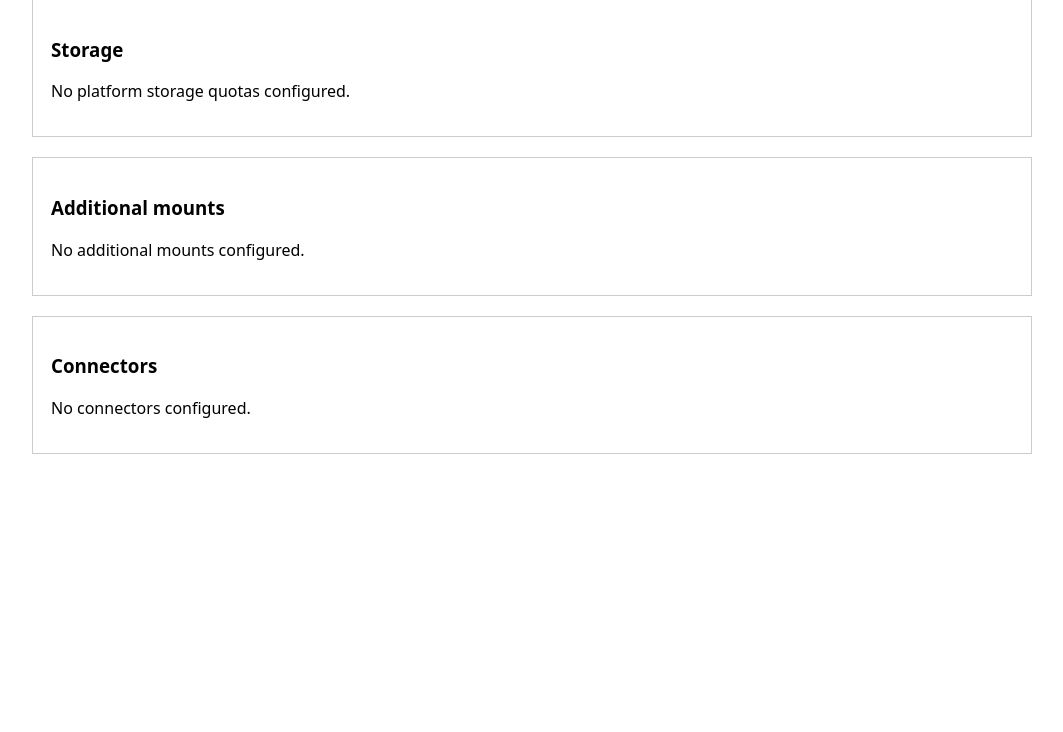
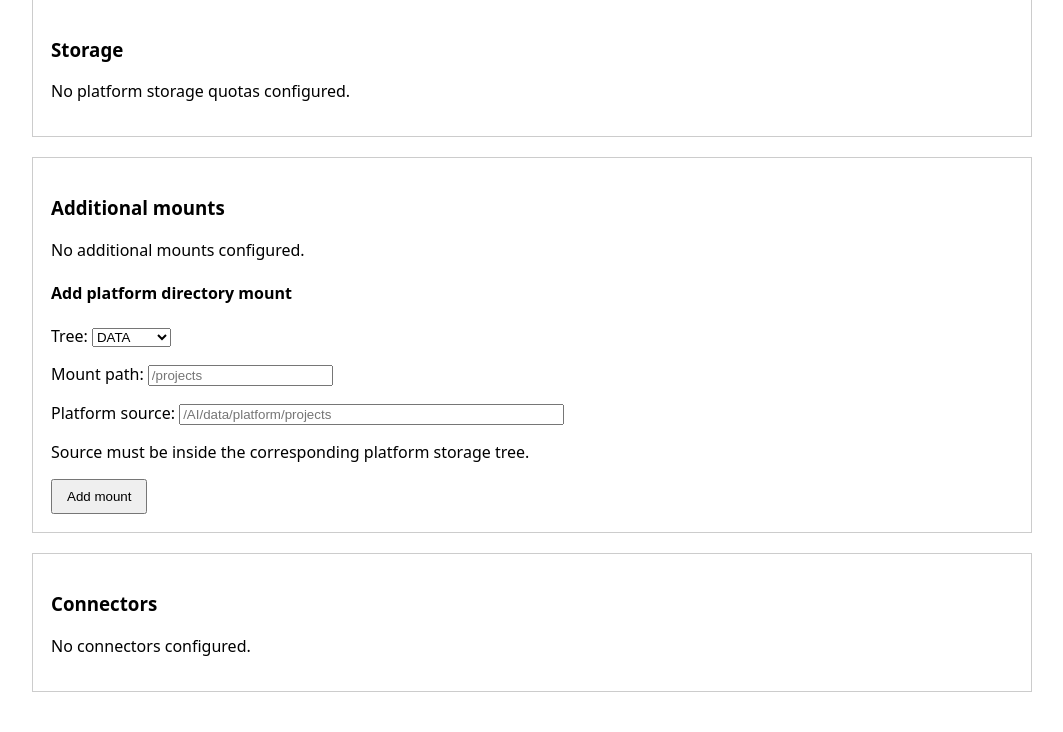
Before and after one commit to martelnov/ai-platform, a FastAPI app: template control-plane/app/templates/user-detail.html in a window 1280 px wide. Shown: the part 607-1339 px from the top of the page, without its empty margins (108-1171 px from the left). Before the commit the page ends 1061 px from the top, so only its background shows below. Run offline with FastAPI, Linux system fonts and the light colour scheme; the template is opened without the code that fills it, so the values that code supplies are empty; some libraries are stand-ins or nearby versions.

Commit message:
Add admin-managed local user mounts

```diff
--- a/control-plane/app/main.py
+++ b/control-plane/app/main.py
@@ -5,7 +5,7 @@ import socket
 import os
 from email.header import decode_header, make_header
 from pathlib import Path
-from urllib.parse import parse_qs
+from urllib.parse import parse_qs, quote
 
 from cryptography.hazmat.primitives.ciphers.aead import AESGCM
 from fastapi import FastAPI, HTTPException, Request
@@ -753,8 +753,13 @@ def admin_user_detail(request: Request, user_id: int):
         context={
             "identity": identity,
             "user": user,
+            "error": request.query_params.get("error"),
             "storage": storage,
             "mounts": mounts,
+            "mount_create_csrf": csrf_token(
+                identity["login"],
+                f"mount-create:{user_id}",
+            ),
             "connectors": connectors,
         },
     )
@@ -1070,6 +1075,193 @@ def check_tailscale_secret(request: Request):
     }
 
 
+@app.post("/admin/users/{user_id}/mounts/directory")
+async def create_platform_directory_mount(
+    user_id: int,
+    request: Request,
+):
+    with db_connect() as conn:
+        identity = require_admin(request, conn)
+
+        form = parse_qs(
+            (await request.body()).decode("utf-8")
+        )
+
+        supplied_csrf = form.get("csrf", [""])[0]
+
+        expected_csrf = csrf_token(
+            identity["login"],
+            f"mount-create:{user_id}",
+        )
+
+        if not hmac.compare_digest(
+            supplied_csrf,
+            expected_csrf,
+        ):
+            raise HTTPException(
+                status_code=403,
+                detail="Invalid CSRF token",
+            )
+
+        tree = form.get("tree", [""])[0].strip()
+        mount_path = form.get("mount_path", [""])[0].strip()
+        source_ref = form.get("source_ref", [""])[0].strip()
+
+        if tree not in ("data", "models"):
+            return RedirectResponse(
+                url=(
+                    f"/admin/users/{user_id}?error="
+                    + quote("Invalid storage tree", safe="") + "#add-mount"
+                ),
+                status_code=303,
+            )
+
+        if not mount_path:
+            return RedirectResponse(
+                url=(
+                    f"/admin/users/{user_id}?error="
+                    + quote("Mount path is required", safe="") + "#add-mount"
+                ),
+                status_code=303,
+            )
+
+        if not source_ref:
+            return RedirectResponse(
+                url=(
+                    f"/admin/users/{user_id}?error="
+                    + quote("Source path is required", safe="") + "#add-mount"
+                ),
+                status_code=303,
+            )
+
+        with conn.cursor() as cur:
+            cur.execute(
+                """
+                SELECT username
+                FROM users
+                WHERE id = %s
+                """,
+                (user_id,),
+            )
+
+            row = cur.fetchone()
+
+            if not row:
+                raise HTTPException(
+                    status_code=404,
+                    detail="User not found",
+                )
+
+            username = row[0]
+
+            cur.execute(
+                """
+                SELECT id
+                FROM user_mounts
+                WHERE user_id = %s
+                  AND tree = %s
+                  AND mount_path = %s
+                """,
+                (
+                    user_id,
+                    tree,
+                    mount_path,
+                ),
+            )
+
+            if cur.fetchone():
+                return RedirectResponse(
+                    url=(
+                        f"/admin/users/{user_id}?error="
+                        + quote(
+                            f"Mount path {mount_path} already exists",
+                            safe="",
+                        )
+                    )
+                    + "#add-mount",
+                    status_code=303,
+                )
+
+            cur.execute(
+                """
+                INSERT INTO user_mounts (
+                    user_id,
+                    tree,
+                    mount_path,
+                    scope,
+                    editable_by_user,
+                    source_type,
+                    source_ref,
+                    encrypted,
+                    dedup_mode,
+                    enabled
+                )
+                VALUES (
+                    %s,
+                    %s,
+                    %s,
+                    'platform',
+                    false,
+                    'directory',
+                    %s,
+                    false,
+                    'none',
+                    true
+                )
+                """,
+                (
+                    user_id,
+                    tree,
+                    mount_path,
+                    source_ref,
+                ),
+            )
+
+        try:
+            result = host_agent_request(
+                {
+                    "op": "user_mount_apply",
+                    "username": username,
+                    "tree": tree,
+                    "mount_path": mount_path,
+                    "scope": "platform",
+                    "source_type": "directory",
+                    "source_ref": source_ref,
+                },
+                timeout=120,
+            )
+
+            if not result.get("ok"):
+                raise RuntimeError(
+                    result.get("error")
+                    or "mount apply failed"
+                )
+
+        except Exception as exc:
+            conn.rollback()
+
+            message = (
+                "Mount apply failed: "
+                + str(exc)[:500]
+            )
+
+            return RedirectResponse(
+                url=(
+                    f"/admin/users/{user_id}?error="
+                    + quote(message, safe="")
+                    + "#add-mount"
+                ),
+                status_code=303,
+            )
+
+        conn.commit()
+
+    return RedirectResponse(
+        url=f"/admin/users/{user_id}",
+        status_code=303,
+    )
+
+
 @app.post("/admin/connectors/{connector_id}/provision")
 async def provision_connector(
     connector_id: int,
--- a/control-plane/app/templates/user-detail.html
+++ b/control-plane/app/templates/user-detail.html
@@ -38,6 +38,14 @@
             border: 1px solid #ccc;
             padding: 18px;
             margin: 20px 0;
+        }
+
+        .error-box {
+            border: 2px solid #b00020;
+            background: #fff0f2;
+            padding: 12px 14px;
+            margin: 12px 0 18px;
+            font-weight: 600;
         }
     </style>
 </head>
@@ -171,6 +179,66 @@
     {% else %}
     <p>No additional mounts configured.</p>
     {% endif %}
+
+    <h4 id="add-mount">Add platform directory mount</h4>
+
+    {% if error %}
+    <div class="error-box" role="alert">
+        Error: {{ error }}
+    </div>
+    {% endif %}
+
+    <form
+        method="post"
+        action="/admin/users/{{ user.id }}/mounts/directory"
+    >
+        <input
+            type="hidden"
+            name="csrf"
+            value="{{ mount_create_csrf }}"
+        >
+
+        <p>
+            <label>
+                Tree:
+                <select name="tree">
+                    <option value="data">DATA</option>
+                    <option value="models">MODELS</option>
+                </select>
+            </label>
+        </p>
+
+        <p>
+            <label>
+                Mount path:
+                <input
+                    type="text"
+                    name="mount_path"
+                    placeholder="/projects"
+                    required
+                >
+            </label>
+        </p>
+
+        <p>
+            <label>
+                Platform source:
+                <input
+                    type="text"
+                    name="source_ref"
+                    placeholder="/AI/data/platform/projects"
+                    size="45"
+                    required
+                >
+            </label>
+        </p>
+
+        <p>
+            Source must be inside the corresponding platform storage tree.
+        </p>
+
+        <button type="submit">Add mount</button>
+    </form>
 </div>
 
 <div class="box">
```
Also changed, not shown: host/ai-platform-agent.py (+30 -26 lines), 1 other file.
